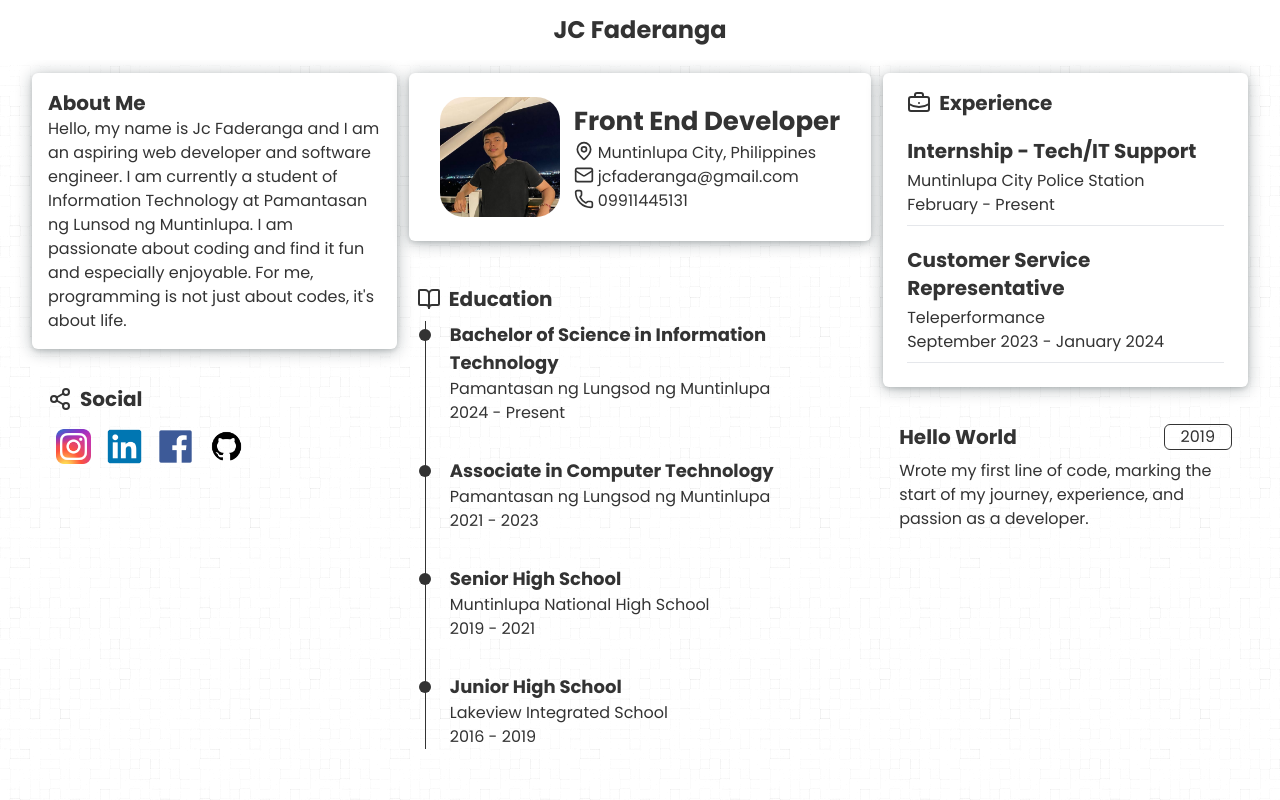
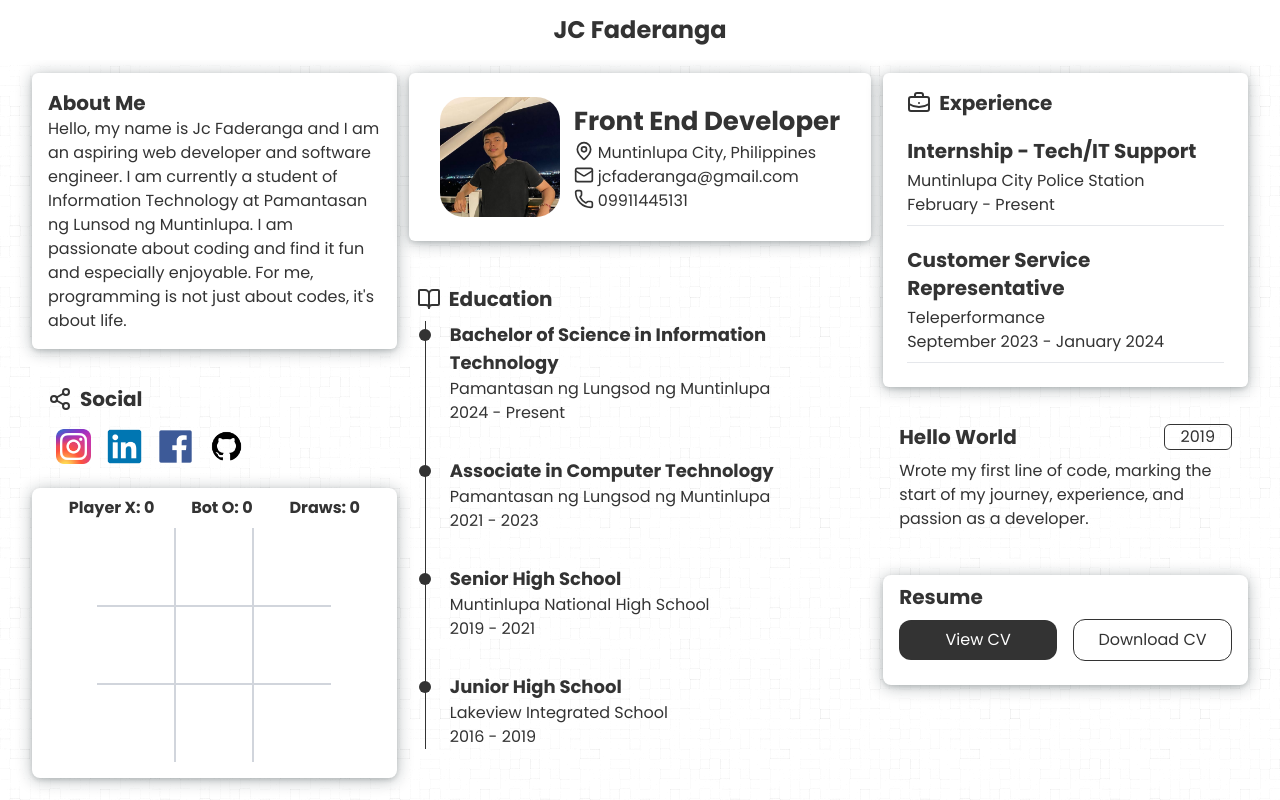
Before and after one commit to JcFaderanga/portfolioV2, a Next.js app: page /home in a window 1280 px wide. Shown: the top 800 px of the page. Built offline with nearby package versions, Linux system fonts and the light colour scheme.

Commit message:
Modify: remove box-shadow in mobile view Feature: add tictactoe and resume

```diff
--- a/src/app/globals.css
+++ b/src/app/globals.css
@@ -10,3 +10,10 @@
 .text-shadow {
   text-shadow: 5px 5px 2px rgb(0 0 0 / 20%);
 }
+
+@media screen and (max-width: 768px) {
+  .box-shadow {
+    box-shadow: none;
+  }
+
+}
--- a/src/app/home/components/index.js
+++ b/src/app/home/components/index.js
@@ -6,4 +6,6 @@ import Experience from "./experience";
 import Social from "./Social";
 import Education from "./education";
 import Projects from "./projects";
-export { Profile,AboutMe,TechStack,HelloWorld,Experience,Social,Education,Projects} ;
+import TicTacToe from "./tictactoe";
+import Resume from "./resume";
+export { Profile,AboutMe,TechStack,HelloWorld,Experience,Social,Education,Projects,TicTacToe, Resume};
--- /dev/null
+++ b/src/app/home/components/resume.jsx
@@ -0,0 +1,19 @@
+import React from 'react';
+
+const Resume = () => {
+  return (
+    <div className='w-full  box-shadow rounded-lg px-4 py-2 bg-white'>
+      <h1 className='text-xl font-bold mb-2'>Resume</h1>
+      <div className='flex items-center justify-evenly gap-4 pb-4'>
+        <button className='bg-[#333333] w-full !text-white px-4 py-2 rounded-xl' aria-label="View Resume">
+          View CV
+        </button>
+        <button className='border w-full border-[#333333] px-4 py-2 rounded-xl' aria-label="Download Resume">
+          Download CV
+        </button>
+      </div>
+    </div>
+  );
+};
+
+export default Resume;
--- a/src/app/home/components/techStack.jsx
+++ b/src/app/home/components/techStack.jsx
@@ -14,9 +14,9 @@ const TechStack = () => {
     const tools = Icon.filter((tech)=>tech.category === "tools");
 
     return(
-        <div className="box-shadow rounded-xl flex py-8 px-4 ">
-            <div className="w-2xs hidden lg:flex h-2xs border border-gray-200 mx-4 rounded-xl"></div>
-            <div>
+        <div className=" rounded-xl flex py-8 px-4 ">
+            {/* <div className="w-2xs hidden lg:flex h-2xs border border-gray-200 mx-4 rounded-xl"></div> */}
+            <div className="">
                 <h1 className="text-3xl font-bold">Tech Stack</h1>
                 <div className="flex flex-wrap  ">
                     {/* FrontEnd Tech List*/}
--- /dev/null
+++ b/src/app/home/components/tictactoe.jsx
@@ -0,0 +1,125 @@
+import React, { useState, useEffect } from "react";
+
+const TicTacToe = () => {
+  const emptyBoard = Array(9).fill(null);
+  const [board, setBoard] = useState(emptyBoard);
+  const [player, setPlayer] = useState("X");
+  const [score, setScore] = useState({ X: 0, O: 0, Draw: 0 });
+  const [gameOver, setGameOver] = useState(false);
+
+  const checkWinner = (board) => {
+    const lines = [
+      [0, 1, 2], [3, 4, 5], [6, 7, 8],
+      [0, 3, 6], [1, 4, 7], [2, 5, 8],
+      [0, 4, 8], [2, 4, 6]
+    ];
+    for (let [a, b, c] of lines) {
+      if (board[a] && board[a] === board[b] && board[a] === board[c]) {
+        return board[a];
+      }
+    }
+    return board.includes(null) ? null : "Draw";
+  };
+
+  const getBotMove = (board) => {
+    // Check if bot can win
+    for (let i = 0; i < board.length; i++) {
+      if (board[i] === null) {
+        let testBoard = [...board];
+        testBoard[i] = "O";
+        if (checkWinner(testBoard) === "O") return i;
+      }
+    }
+
+    // Check if bot needs to block player
+    for (let i = 0; i < board.length; i++) {
+      if (board[i] === null) {
+        let testBoard = [...board];
+        testBoard[i] = "X";
+        if (checkWinner(testBoard) === "X") return i;
+      }
+    }
+
+    // Take center if available
+    if (board[4] === null) return 4;
+
+    // Take a random available move
+    let availableMoves = board.map((val, index) => val === null ? index : null).filter(val => val !== null);
+    return availableMoves.length > 0 ? availableMoves[Math.floor(Math.random() * availableMoves.length)] : null;
+  };
+
+  const handleClick = (index) => {
+    if (board[index] || gameOver) return;
+
+    const newBoard = [...board];
+    newBoard[index] = player;
+    setBoard(newBoard);
+
+    const winner = checkWinner(newBoard);
+    if (winner) {
+      setScore(prev => ({ ...prev, [winner]: prev[winner] + 1 }));
+      setGameOver(true);
+      return;
+    }
+
+    setPlayer("O");
+    setTimeout(() => {
+      const botMove = getBotMove(newBoard);
+      if (botMove !== null) {
+        newBoard[botMove] = "O";
+        setBoard(newBoard);
+        const botWinner = checkWinner(newBoard);
+        if (botWinner) {
+          setScore(prev => ({ ...prev, [botWinner]: prev[botWinner] + 1 }));
+          setGameOver(true);
+          return;
+        }
+      }
+      setPlayer("X");
+    }, 500);
+  };
+
+  useEffect(() => {
+    if (gameOver) {
+      setTimeout(() => {
+        setBoard(emptyBoard);
+        setGameOver(false);
+        setPlayer("X");
+      }, 1000);
+    }
+  }, [gameOver]);
+
+  return (
+    <div className="box-shadow bg-white flex flex-col items-center rounded-lg py-2">
+        <div className="flex w-full justify-evenly">
+        <p className="font-bold">Player X: {score.X}</p>
+        <p className="font-bold">Bot O: {score.O}</p>
+        <p className="font-bold">Draws: {score.Draw}</p>
+      </div>
+      <div className="grid
+            grid-cols-3
+            grid-rows-3
+            p-2 w-[250px] h-[250px]
+        ">
+        {board.map((val, index) => (
+          <button key={index} onClick={() => handleClick(index)}
+          className=" full h-full text-xl flex justify-center items-center
+            nth-[1]:border-b nth-[1]:border-r
+            nth-[2]:border-b nth-[2]:border-l nth-[2]:border-r
+            nth-[3]:border-b nth-[3]:border-l
+            nth-[4]:border-b nth-[4]:border-r nth-[4]:border-t
+            nth-[5]:border
+            nth-[6]:border-l nth-[6]:border-t nth-[6]:border-b
+            nth-[7]:border-t nth-[7]:border-r
+            nth-[8]:border-t nth-[8]:border-l nth-[8]:border-r
+            nth-[9]:border-t nth-[9]:border-l
+          border-gray-300">
+            {val}
+          </button>
+        ))}
+      </div>
+    </div>
+  );
+};
+
+export default TicTacToe;
--- a/src/app/home/device/desktop/page.jsx
+++ b/src/app/home/device/desktop/page.jsx
@@ -1,59 +1,72 @@
-"use client"
-import React from 'react';
-import { Profile,AboutMe,TechStack,HelloWorld,Experience,Social,Education,Projects } from '../../components';
+"use client";
+
+import React from "react";
+import {
+    Profile,
+    AboutMe,
+    TechStack,
+    HelloWorld,
+    Experience,
+    Social,
+    Education,
+    Projects,
+    TicTacToe,
+    Resume,
+} from "../../components";
 import { motion } from "framer-motion";
-import FadeUp from '@/ui/animation/fadeUp';
-import FadeIn from '@/ui/animation/fadeIn';
-export default function Desktop(){
-    return(
+import FadeUp from "@/ui/animation/fadeUp";
+import FadeIn from "@/ui/animation/fadeIn";
+
+export default function Desktop() {
+    return (
         <>
-        <section className="mt-[65px] px-8 mx-auto lg:max-w-[1300px] h-[calc(100%-60px)]  flex justify-center item-center">
-            <div className="grid gap-3
-                lg:grid-cols-[_minmax(0,30%)_minmax(0,60%)_minmax(0,30%)]
-            ">
-                {/* 2nd col */}
-                <div className="  py-2
-                    lg:col-start-1 lg:row-start-1 lg:row-span-2
-                ">
+            {/* Main Section */}
+            <section className="mt-[65px] px-8 mx-auto lg:max-w-[1300px] h-[calc(100vh-60px)] flex justify-center">
+                <div className="grid gap-3 lg:grid-cols-[_minmax(0,30%)_minmax(0,60%)_minmax(0,30%)]">
+
+                    {/* First Column */}
+                    <div className="py-2 lg:col-start-1 lg:row-start-1 lg:row-span-2">
                         <FadeUp delay={0.6}>
-                        <AboutMe/>
+                            <AboutMe />
+                        </FadeUp>
+                        <FadeIn delay={1.6} className="mt-3">
+                            <Social />
+                        </FadeIn>
+                        <FadeUp delay={1.8}>
+                        <TicTacToe/>
                         </FadeUp>
 
-                    <FadeIn delay={1.6} className="mt-3">
-                        <Social/>
-                    </FadeIn>
                     </div>
 
-                {/* 3rd col */}
-                <div className="
-                    lg:col-start-2 py-2
-                ">
-                    <FadeUp delay={.4}>
+                    {/* Second Column */}
+                    <div className="py-2 lg:col-start-2">
+                        <FadeUp delay={0.4}>
                             <Profile />
                         </FadeUp>
-
-                    <FadeUp delay={.9} className="mt-3">
-                        <Education/>
+                        <FadeUp delay={0.9} className="mt-3">
+                            <Education />
                         </FadeUp>
                     </div>
 
-                {/* 4th col */}
-                <div className=" py-2
-                    lg:col-start-3
-                ">
+                    {/* Third Column */}
+                    <div className="py-2 lg:col-start-3">
                         <FadeUp delay={0.8}>
-                        <Experience/>
+                            <Experience />
                         </FadeUp>
-
                         <FadeIn delay={1.4} className="mt-5">
-                        <HelloWorld/>
+                            <HelloWorld />
+                        </FadeIn>
+                        <FadeIn delay={1.6} className="mt-5">
+                            <Resume/>
                         </FadeIn>
 
                     </div>
                 </div>
             </section>
+
+            {/* Secondary Section */}
             <section>
-            <div className=" bg-white py-2 lg:max-w-[1300px] px-8 mx-auto relative">
+                <div className="bg-white py-2 lg:max-w-[1300px] px-8 mx-auto relative">
                     <FadeUp delay={1.2}>
                         <TechStack />
                     </FadeUp>
@@ -61,8 +74,6 @@ export default function Desktop(){
                 </div>
 
             </section>
-
-        {/* <div className="box-shadow h-64 bg-white">xcv</div> */}
         </>
     );
 }
--- a/src/app/home/device/mobile/page.jsx
+++ b/src/app/home/device/mobile/page.jsx
@@ -1,6 +1,6 @@
 "use client"
 import React from 'react';
-import { Profile,AboutMe,TechStack,HelloWorld,Experience,Social,Education } from '../../components';
+import { Profile,AboutMe,TechStack,HelloWorld,Experience,Social,Education,TicTacToe } from '../../components';
 import FadeUp from '@/ui/animation/fadeUp';
 export default function Tablet(){
     return(
@@ -16,6 +16,7 @@ export default function Tablet(){
             {/* 3 */}
                 <div className=" bg-white py-2 "><FadeUp delay={.6} className="py-2" ><AboutMe/></FadeUp></div>
             {/* 4 */}
+            <TicTacToe/>
                 <div className=" bg-white py-2 "><Experience/></div>
             {/* 5 */}
                 <div className=" bg-white py-2 "><HelloWorld/></div>
@@ -23,6 +24,7 @@ export default function Tablet(){
                 <div className=" bg-white py-2 "><Education/></div>
             {/* 7 */}
                 <div className=" bg-white py-2  "><TechStack /></div>
+
             </div>
         </section>
     );
```
Lines whose indentation alone changed are shown as unchanged.
